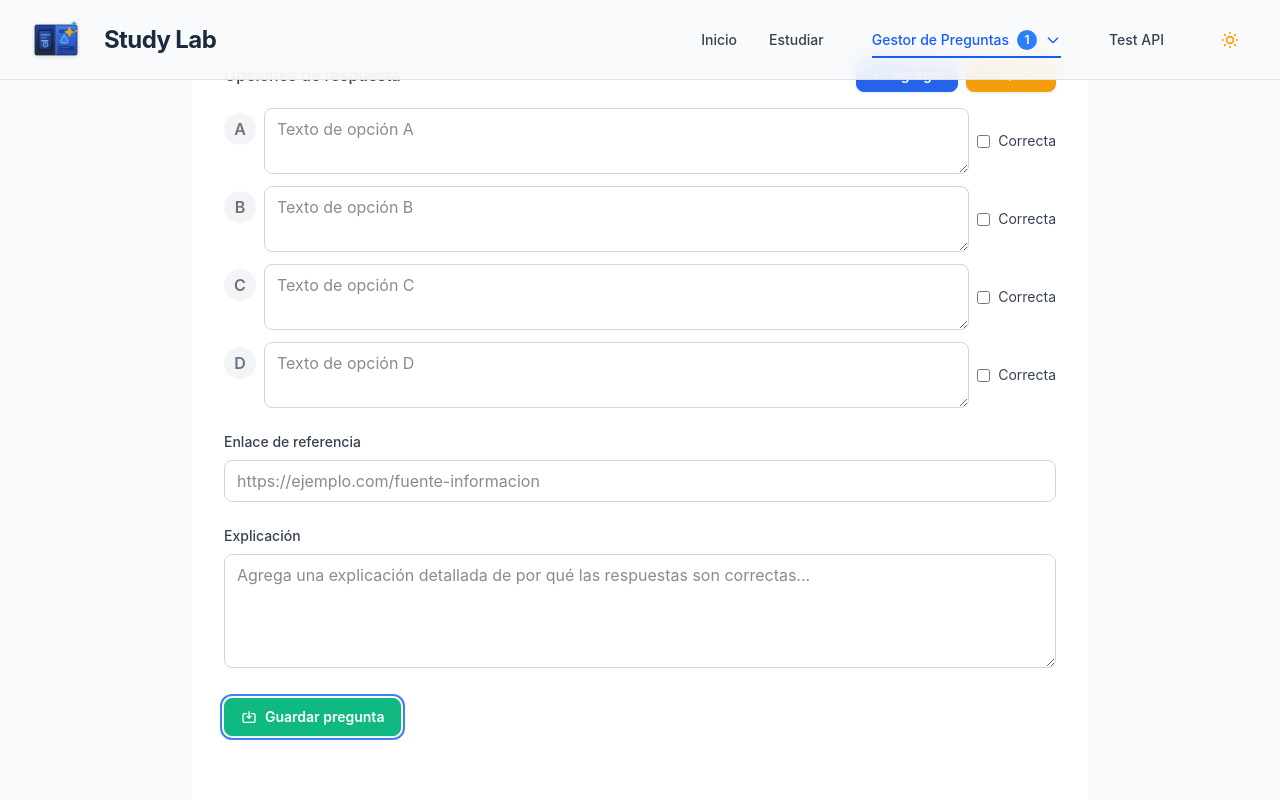
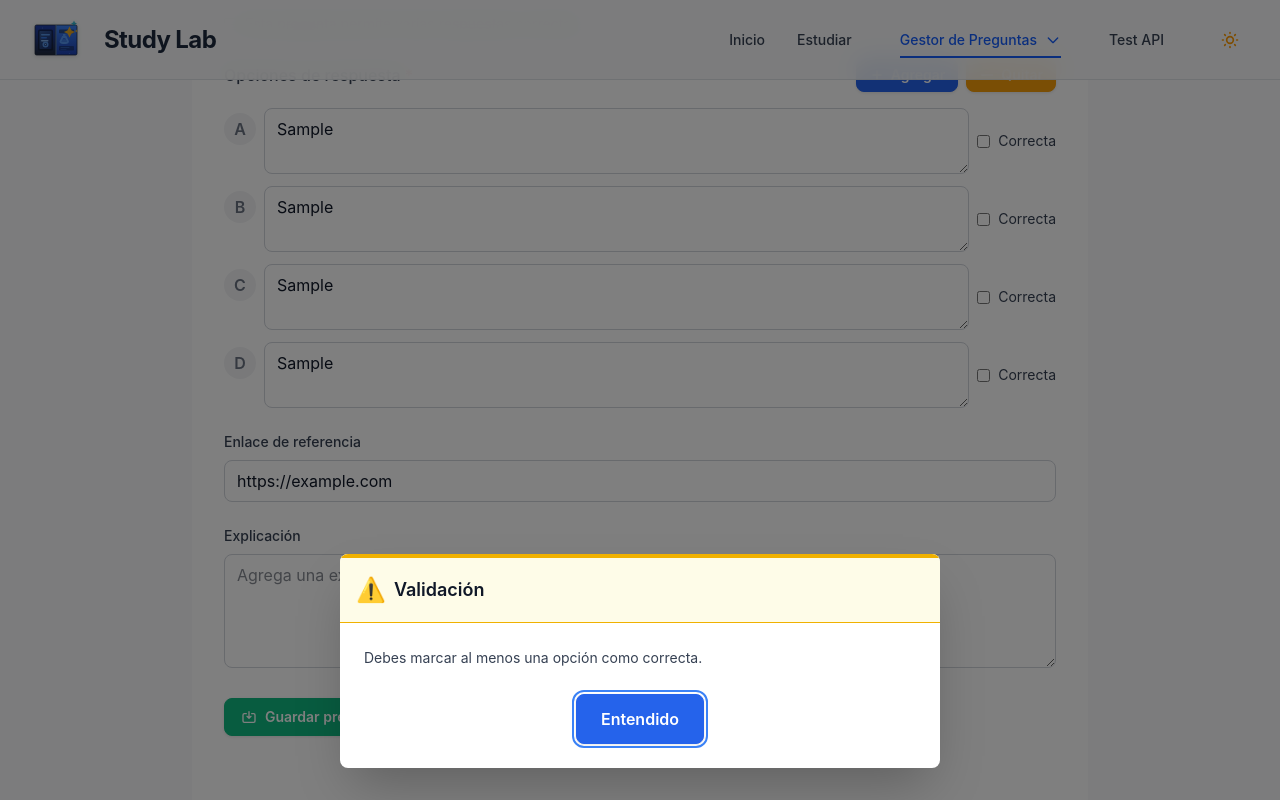
Before and after one commit to crisbenamck/study-lab, a React (Vite) app: page /create in a window 1280 px wide. Both pictures are taken after typing "Sample", "Sample", "Sample", "Sample", "Sample", "https://example.com" into the empty fields and a click on the button "Guardar pregunta". Shown: the part 530-1330 px from the top of the page. Built offline with nearby package versions, Linux system fonts and the light colour scheme.

Commit message:
Refactor: mover AlertModal y ConfirmModal a common y actualizar todas las importaciones

```diff
--- a/src/App.tsx
+++ b/src/App.tsx
@@ -12,8 +12,8 @@ import StudyExamPage from './pages/StudyExamPage';
 import StudyResultsPage from './pages/StudyResultsPage';
 import ButtonDemoPage from './pages/ButtonDemoPage';
 import IconPreviewPage from './pages/IconPreviewPage';
-import AlertModal from './components/AlertModal';
-import ConfirmModal from './components/ConfirmModal';
+import AlertModal from './components/common/AlertModal';
+import ConfirmModal from './components/common/ConfirmModal';
 import { useLocalStorage } from './hooks/useLocalStorage';
 import { useAppState } from './hooks/useAppState';
 import { useAlert } from './hooks/useAlert';
--- a/src/components/AlertModal.tsx
+++ /dev/null
@@ -1,57 +0,0 @@
-import React from 'react';
-import Modal from './Modal';
-import Button from './common/Button';
-
-interface AlertModalProps {
-  isOpen: boolean;
-  onClose: () => void;
-  title?: string;
-  message: string;
-  type?: 'info' | 'success' | 'warning' | 'error';
-  buttonText?: string;
-}
-
-const AlertModal: React.FC<AlertModalProps> = ({
-  isOpen,
-  onClose,
-  title,
-  message,
-  type = 'info',
-  buttonText = 'Entendido'
-}) => {
-  const handleKeyDown = (event: React.KeyboardEvent) => {
-    if (event.key === 'Enter' || event.key === ' ') {
-      onClose();
-    }
-  };
-
-  return (
-    <Modal
-      isOpen={isOpen}
-      onClose={onClose}
-      title={title}
-      type={type}
-      showCloseButton={false}
-    >
-      <div className="space-y-4">
-        <div className="text-gray-700 whitespace-pre-wrap text-sm leading-relaxed">
-          {message}
-        </div>
-
-        <div className="flex justify-center pt-2">
-          <Button
-            onClick={onClose}
-            onKeyDown={handleKeyDown}
-            autoFocus
-            variant="primary"
-            size="lg"
-          >
-            {buttonText}
-          </Button>
-        </div>
-      </div>
-    </Modal>
-  );
-};
-
-export default AlertModal;
--- a/src/components/ConfirmModal.tsx
+++ /dev/null
@@ -1,92 +0,0 @@
-import React from 'react';
-import Modal from './Modal';
-import Button from './common/Button';
-
-interface ConfirmModalProps {
-  isOpen: boolean;
-  onConfirm: () => void;
-  onCancel: () => void;
-  title?: string;
-  message: string;
-  confirmText?: string;
-  cancelText?: string;
-  type?: 'info' | 'success' | 'warning' | 'error';
-}
-
-const ConfirmModal: React.FC<ConfirmModalProps> = ({
-  isOpen,
-  onConfirm,
-  onCancel,
-  title,
-  message,
-  confirmText = 'Confirmar',
-  cancelText = 'Cancelar',
-  type = 'warning'
-}) => {
-  const handleConfirm = () => {
-    onConfirm();
-    onCancel(); // Cerrar modal después de confirmar
-  };
-
-  const handleKeyDown = (event: React.KeyboardEvent, action: 'confirm' | 'cancel') => {
-    if (event.key === 'Enter' || event.key === ' ') {
-      event.preventDefault();
-      if (action === 'confirm') {
-        handleConfirm();
-      } else {
-        onCancel();
-      }
-    }
-  };
-
-  // Determinar el variant del botón basado en el texto de confirmación
-  const getConfirmButtonVariant = (): 'primary' | 'danger' => {
-    const isDownloadAction = confirmText.toLowerCase().includes('descargar');
-    const isProcessAction = confirmText.toLowerCase().includes('procesar');
-
-    if (isDownloadAction || isProcessAction) {
-      return 'primary'; // Azul para descargar y procesar
-    } else {
-      return 'danger'; // Rojo para eliminar
-    }
-  };
-
-  return (
-    <Modal
-      isOpen={isOpen}
-      onClose={onCancel}
-      title={title}
-      type={type}
-      showCloseButton={false}
-    >
-      <div className="space-y-6">
-        <div className="text-gray-700 whitespace-pre-wrap text-sm leading-relaxed">
-          {message}
-        </div>
-
-        <div className="flex justify-center space-x-3 pt-2">
-          <Button
-            onClick={onCancel}
-            onKeyDown={(e) => handleKeyDown(e, 'cancel')}
-            variant="secondary"
-            size="lg"
-          >
-            {cancelText}
-          </Button>
-
-          <Button
-            onClick={handleConfirm}
-            onKeyDown={(e) => handleKeyDown(e, 'confirm')}
-            autoFocus
-            variant={getConfirmButtonVariant()}
-            size="lg"
-          >
-            {confirmText}
-          </Button>
-        </div>
-      </div>
-    </Modal>
-  );
-};
-
-export default ConfirmModal;
--- a/src/components/QuestionManager.tsx
+++ b/src/components/QuestionManager.tsx
@@ -2,7 +2,7 @@ import React, { useState } from 'react';
 import type { Question, QuestionFormData } from '../types/Question';
 import { formatQuestionNumber, downloadQuestionsAsJSON } from '../utils/downloadUtils';
 import QuestionForm from './common/QuestionForm';
-import ConfirmModal from './ConfirmModal';
+import ConfirmModal from './common/ConfirmModal';
 import QuestionCard from './QuestionCard';
 import Pagination from './Pagination';
 import Button from './common/Button';
--- /dev/null
+++ b/src/components/common/AlertModal.tsx
@@ -0,0 +1,58 @@
+
+import React from 'react';
+import Modal from '../Modal';
+import Button from './Button';
+
+interface AlertModalProps {
+	isOpen: boolean;
+	onClose: () => void;
+	title?: string;
+	message: string;
+	type?: 'info' | 'success' | 'warning' | 'error';
+	buttonText?: string;
+}
+
+// AlertModal: Shows a simple alert dialog with a message and a single button
+const AlertModal: React.FC<AlertModalProps> = ({
+	isOpen,
+	onClose,
+	title,
+	message,
+	type = 'info',
+	buttonText = 'Entendido'
+}) => {
+	const handleKeyDown = (event: React.KeyboardEvent) => {
+		if (event.key === 'Enter' || event.key === ' ') {
+			onClose();
+		}
+	};
+
+	return (
+		<Modal
+			isOpen={isOpen}
+			onClose={onClose}
+			title={title}
+			type={type}
+			showCloseButton={false}
+		>
+			<div className="space-y-4">
+				<div className="text-gray-700 whitespace-pre-wrap text-sm leading-relaxed">
+					{message}
+				</div>
+				<div className="flex justify-center pt-2">
+					<Button
+						onClick={onClose}
+						onKeyDown={handleKeyDown}
+						autoFocus
+						variant="primary"
+						size="lg"
+					>
+						{buttonText}
+					</Button>
+				</div>
+			</div>
+		</Modal>
+	);
+};
+
+export default AlertModal;
--- /dev/null
+++ b/src/components/common/ConfirmModal.tsx
@@ -0,0 +1,91 @@
+
+import React from 'react';
+import Modal from '../Modal';
+import Button from './Button';
+
+interface ConfirmModalProps {
+	isOpen: boolean;
+	onConfirm: () => void;
+	onCancel: () => void;
+	title?: string;
+	message: string;
+	confirmText?: string;
+	cancelText?: string;
+	type?: 'info' | 'success' | 'warning' | 'error';
+}
+
+// ConfirmModal: Shows a confirmation dialog with confirm and cancel actions
+const ConfirmModal: React.FC<ConfirmModalProps> = ({
+	isOpen,
+	onConfirm,
+	onCancel,
+	title,
+	message,
+	confirmText = 'Confirmar',
+	cancelText = 'Cancelar',
+	type = 'warning'
+}) => {
+	const handleConfirm = () => {
+		onConfirm();
+		onCancel(); // Close modal after confirm
+	};
+
+	const handleKeyDown = (event: React.KeyboardEvent, action: 'confirm' | 'cancel') => {
+		if (event.key === 'Enter' || event.key === ' ') {
+			event.preventDefault();
+			if (action === 'confirm') {
+				handleConfirm();
+			} else {
+				onCancel();
+			}
+		}
+	};
+
+	// Determine button variant based on confirmText
+	const getConfirmButtonVariant = (): 'primary' | 'danger' => {
+		const isDownloadAction = confirmText.toLowerCase().includes('descargar');
+		const isProcessAction = confirmText.toLowerCase().includes('procesar');
+		if (isDownloadAction || isProcessAction) {
+			return 'primary';
+		} else {
+			return 'danger';
+		}
+	};
+
+	return (
+		<Modal
+			isOpen={isOpen}
+			onClose={onCancel}
+			title={title}
+			type={type}
+			showCloseButton={false}
+		>
+			<div className="space-y-6">
+				<div className="text-gray-700 whitespace-pre-wrap text-sm leading-relaxed">
+					{message}
+				</div>
+				<div className="flex justify-center space-x-3 pt-2">
+					<Button
+						onClick={onCancel}
+						onKeyDown={(e) => handleKeyDown(e, 'cancel')}
+						variant="secondary"
+						size="lg"
+					>
+						{cancelText}
+					</Button>
+					<Button
+						onClick={handleConfirm}
+						onKeyDown={(e) => handleKeyDown(e, 'confirm')}
+						autoFocus
+						variant={getConfirmButtonVariant()}
+						size="lg"
+					>
+						{confirmText}
+					</Button>
+				</div>
+			</div>
+		</Modal>
+	);
+};
+
+export default ConfirmModal;
--- a/src/components/common/QuestionForm.tsx
+++ b/src/components/common/QuestionForm.tsx
@@ -1,4 +1,6 @@
 import React, { useEffect } from 'react';
+import AlertModal from './AlertModal';
+import { useAlert } from '../../hooks/useAlert';
 import { useForm, useFieldArray, useWatch } from 'react-hook-form';
 import type { QuestionFormData } from '../../types/Question';
 import Button from './Button';
@@ -91,7 +93,17 @@ const QuestionForm: React.FC<QuestionFormProps> = ({
     }
   };
 
+
+  // Alert hook for modal
+  const { isAlertOpen, alertMessage, alertOptions, showAlert, hideAlert } = useAlert();
+
+  // Custom validation: at least one option must be marked as correct
   const handleFormSubmit = (data: QuestionFormData) => {
+    const hasCorrect = data.options.some(option => option.is_correct);
+    if (!hasCorrect) {
+      showAlert('Debes marcar al menos una opción como correcta.', { type: 'warning', title: 'Validación' });
+      return;
+    }
     const optionsWithLetters = data.options.map((option, index) => ({
       ...option,
       option_letter: String.fromCharCode(65 + index),
@@ -112,6 +124,14 @@ const QuestionForm: React.FC<QuestionFormProps> = ({
 
   return (
     <div className="question-card container">
+      <AlertModal
+        isOpen={isAlertOpen}
+        onClose={hideAlert}
+        title={alertOptions.title}
+        message={alertMessage}
+        type={alertOptions.type}
+        buttonText={alertOptions.buttonText}
+      />
       <div className="mb-6">
         <div className="flex items-center justify-between">
           <div>
```
